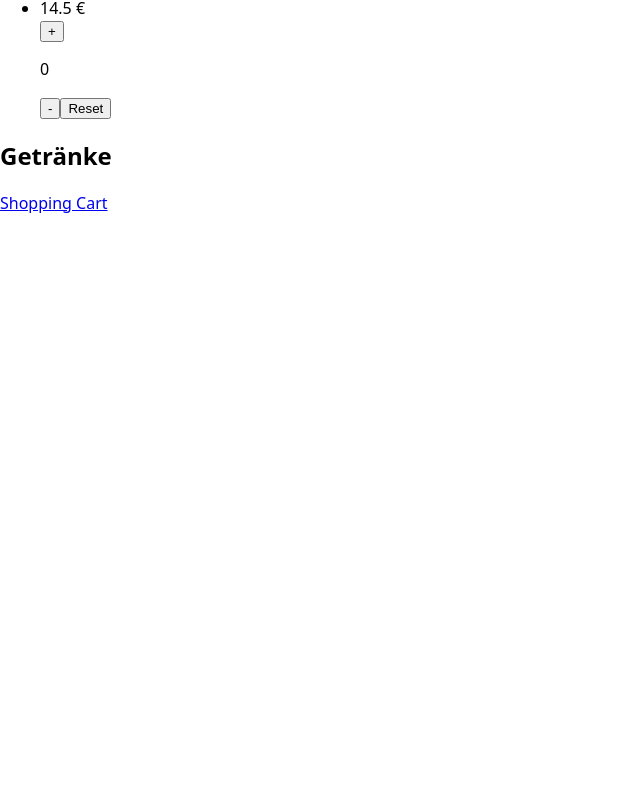
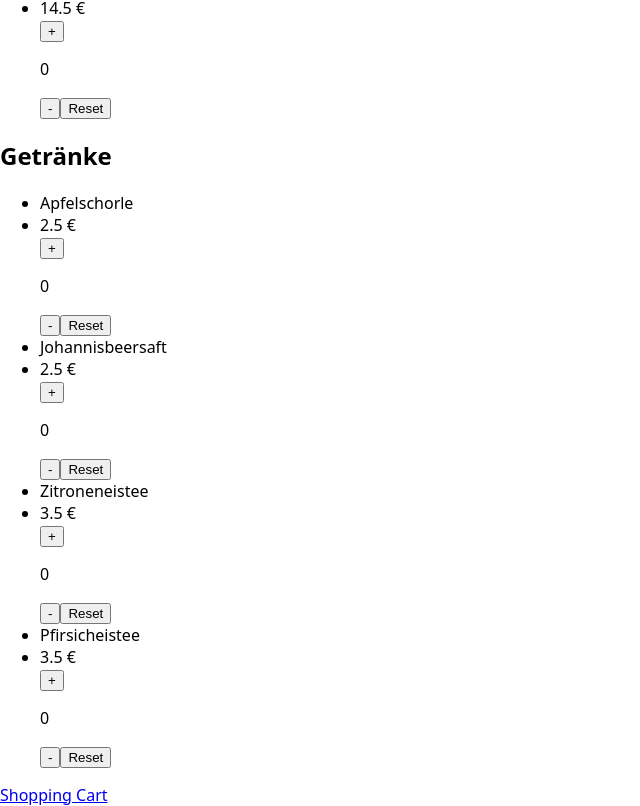
Before and after one commit to henkegithub/instroke-app, a Next.js app: page /order-list in a window 1280 px wide. Shown: the part 596-1402 px from the top of the page, without its empty margins (0-640 px from the left). Before the commit the page ends 810 px from the top, so only its background shows below. Built offline with nearby package versions, Linux system fonts and the light colour scheme.

Commit message:
fixed when amount = 0 and added item types

```diff
--- a/components/order-menu/drink-menu/index.js
+++ b/components/order-menu/drink-menu/index.js
@@ -1,16 +1,19 @@
 import { Product } from "@/components/Product";
-import { drinks } from "@/pages/_app.js";
-export default function Drinks({ items }) {
+import { menuItems } from "@/pages/_app.js";
+
+export default function Drinks({ handleAmountChange, items }) {
   return (
     <ul>
-      {drinks.map((drink) => (
-        <Product
-          key={drink.id}
-          name={drink.name}
-          price={drink.price}
-          items={items}
-        />
-      ))}
+      {menuItems
+        .filter((item) => item.type === "drink")
+        .map((drink) => (
+          <Product
+            handleAmountChange={handleAmountChange}
+            key={drink.id}
+            amount={items.find((item) => item.id === drink.id)?.amount}
+            {...drink}
+          />
+        ))}
     </ul>
   );
 }
--- a/components/order-menu/main-menu/index.js
+++ b/components/order-menu/main-menu/index.js
@@ -1,9 +1,11 @@
 import { Product } from "@/components/Product";
-import { maindishes } from "@/pages/_app.js";
+import { menuItems } from "@/pages/_app.js";
 export default function Maindishes({ handleAmountChange, items }) {
   return (
     <ul>
-      {maindishes.map((maindish) => (
+      {menuItems
+        .filter((item) => item.type === "food")
+        .map((maindish) => (
           <Product
             handleAmountChange={handleAmountChange}
             key={maindish.id}
--- a/pages/_app.js
+++ b/pages/_app.js
@@ -1,58 +1,66 @@
-import { useState, useEffect } from "react";
+import { useState } from "react";
 import GlobalStyle from "../styles";
 
-export const maindishes = [
+export const menuItems = [
   {
     id: "1",
     name: "Schnitzel",
     price: 10.5,
+    type: "food",
   },
   {
     id: "2",
     name: "Spätzle",
     price: 9.5,
+    type: "food",
   },
   {
     id: "3",
     name: "Rindergulasch",
     price: 18.5,
+    type: "food",
   },
   {
     id: "4",
     name: "Sauerbraten",
     price: 14.5,
+    type: "food",
   },
-];
-
-export const drinks = [
   {
     id: "5",
     name: "Apfelschorle",
     price: 2.5,
+    type: "drink",
   },
   {
     id: "6",
     name: "Johannisbeersaft",
     price: 2.5,
+    type: "drink",
   },
   {
     id: "7",
     name: "Zitroneneistee",
     price: 3.5,
+    type: "drink",
   },
   {
     id: "8",
     name: "Pfirsicheistee",
     price: 3.5,
+    type: "drink",
   },
 ];
 
 export default function App({ Component, pageProps }) {
   const [items, setItems] = useState([]);
-  console.log("items:", items);
   function handleAmountChange(id, amount) {
     const alreadyInList = items.find((item) => item.id === id);
     if (alreadyInList) {
+      if (amount === 0) {
+        setItems(items.filter((item) => item.id !== id));
+        return;
+      }
       setItems(
         items.map((item) =>
           item.id !== id
@@ -65,8 +73,8 @@ export default function App({ Component, pageProps }) {
       );
       return;
     }
-    const dish = maindishes.find((item) => item.id === id);
-    setItems([...items, { ...dish, amount: Math.max(amount, 0) }]);
+    const menu = menuItems.find((item) => item.id === id);
+    setItems([...items, { ...menu, amount: Math.max(amount, 0) }]);
   }
   return (
     <>
--- a/pages/order-list/index.js
+++ b/pages/order-list/index.js
@@ -9,7 +9,7 @@ export default function OrderList({ handleAmountChange, items }) {
       <h2>Hauptspeisen</h2>
       <Maindishes handleAmountChange={handleAmountChange} items={items} />
       <h2>Getränke</h2>
-      {/* <Drinks handleAddItem={handleAddItem} items={items} /> */}
+      <Drinks handleAmountChange={handleAmountChange} items={items} />
       <ShoppingCart />
     </>
   );
```
Lines whose indentation alone changed are shown as unchanged.
